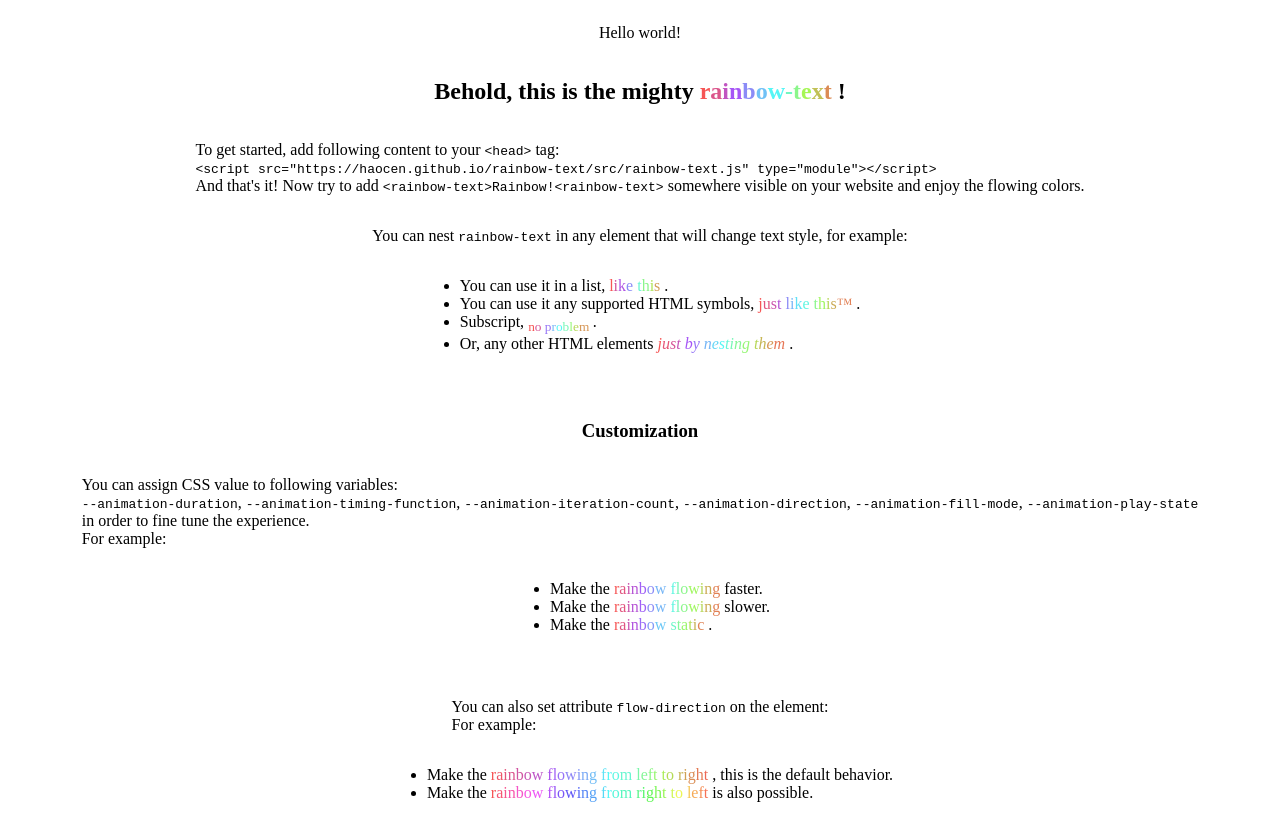
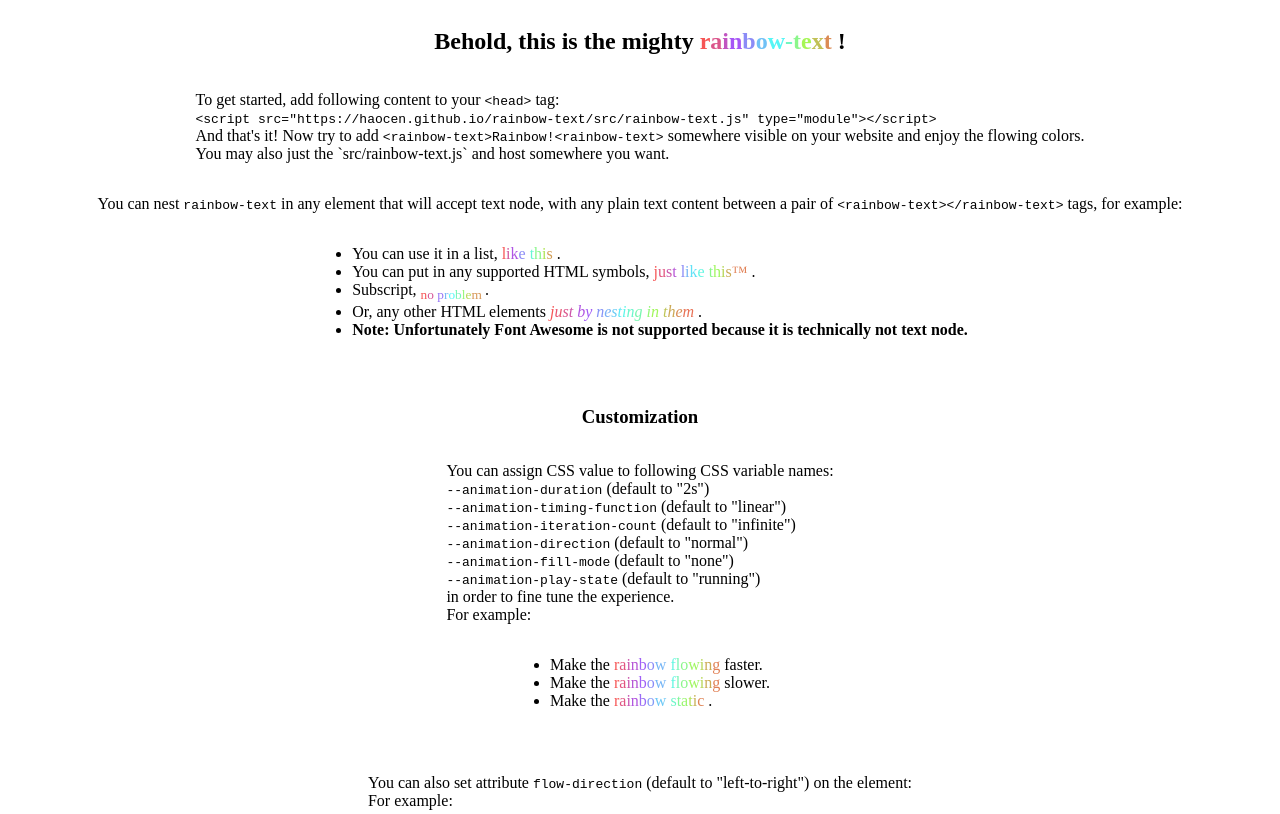
Before and after one commit to Haocen/rainbow-text, a website: page demo/index.html in a window 1280 px wide. Shown: the top 814 px of the page. Drawn offline with Linux system fonts and the light colour scheme.

Commit message:
Fix minor issues in README.md and index.html

```diff
--- a/demo/index.html
+++ b/demo/index.html
@@ -18,7 +18,6 @@
 </head>
 
 <body>
-  <p>Hello world!</p>
   <h2>Behold, this is the mighty <rainbow-text>rainbow-text</rainbow-text>!</h2>
   <p>To get started, add following content to your <code>&lt;head&gt;</code> tag:
     <br>
@@ -27,19 +26,32 @@
     </code>
     <br>
     And that's it! Now try to add <code>&lt;rainbow-text&gt;Rainbow!&lt;rainbow-text&gt;</code> somewhere visible on your website and enjoy the flowing colors.
+    <br>
+    You may also just the `src/rainbow-text.js` and host somewhere you want.
   </p>
-  <p>You can nest <code>rainbow-text</code> in any element that will change text style, for example:
+  <p>You can nest <code>rainbow-text</code> in any element that will accept text node, with any plain text content between a pair of <code>&lt;rainbow-text&gt;&lt;/rainbow-text&gt;</code> tags, for example:
     <ul>
       <li>You can use it in a list, <rainbow-text>like this</rainbow-text>.</li>
-      <li>You can use it any supported HTML symbols, <rainbow-text>just like this&#8482;</rainbow-text>.</li>
+      <li>You can put in any supported HTML symbols, <rainbow-text>just like this&#8482;</rainbow-text>.</li>
       <li>Subscript, <sub><rainbow-text>no problem</rainbow-text></sub>.</li>
-      <li>Or, any other HTML elements <i><rainbow-text>just by nesting them</rainbow-text></i>.</li>
+      <li>Or, any other HTML elements <i><rainbow-text>just by nesting in them</rainbow-text></i>.</li>
+      <li><b>Note: Unfortunately Font Awesome is not supported because it is technically not text node.</b></li>
     </ul>
   </p>
   <h3>Customization</h3>
-  <p>You can assign CSS value to following variables:
+  <p>You can assign CSS value to following CSS variable names:
     <br>
-    <code>--animation-duration</code>, <code>--animation-timing-function</code>, <code>--animation-iteration-count</code>, <code>--animation-direction</code>, <code>--animation-fill-mode</code>, <code>--animation-play-state</code>
+    <code>--animation-duration</code> (default to "2s")
+    <br>
+    <code>--animation-timing-function</code> (default to "linear")
+    <br>
+    <code>--animation-iteration-count</code> (default to "infinite")
+    <br>
+    <code>--animation-direction</code> (default to "normal")
+    <br>
+    <code>--animation-fill-mode</code> (default to "none")
+    <br>
+    <code>--animation-play-state</code> (default to "running")
     <br>
     in order to fine tune the experience.
     <br>
@@ -50,7 +62,7 @@
       <li>Make the <rainbow-text style="--animation-play-state: paused;">rainbow static</rainbow-text>.</li>
     </ul>
   </p>
-  <p>You can also set attribute <code>flow-direction</code> on the element:
+  <p>You can also set attribute <code>flow-direction</code>  (default to "left-to-right") on the element:
     <br>
     For example:
     <ul>
```
Also changed, not shown: README.md.
